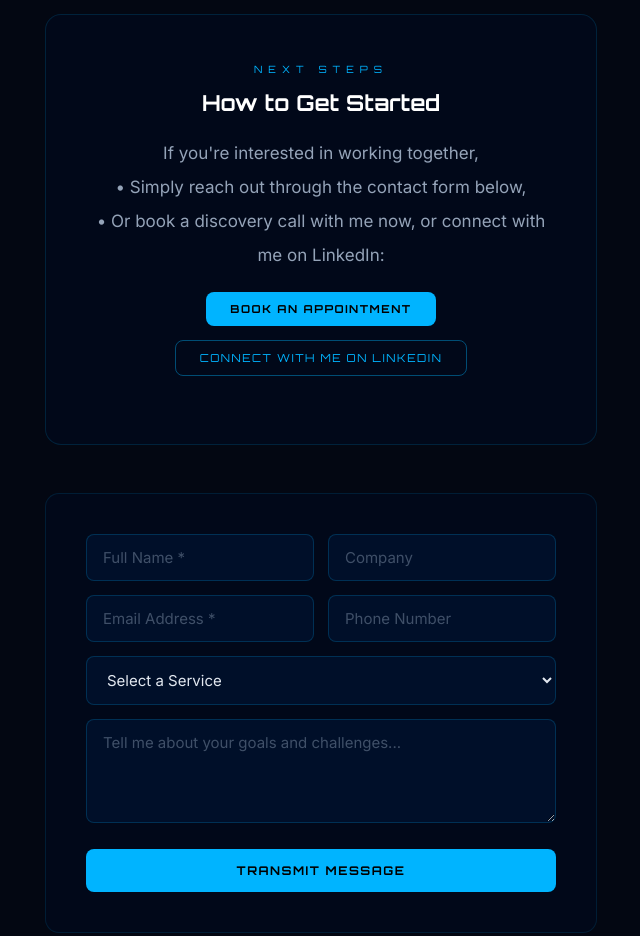
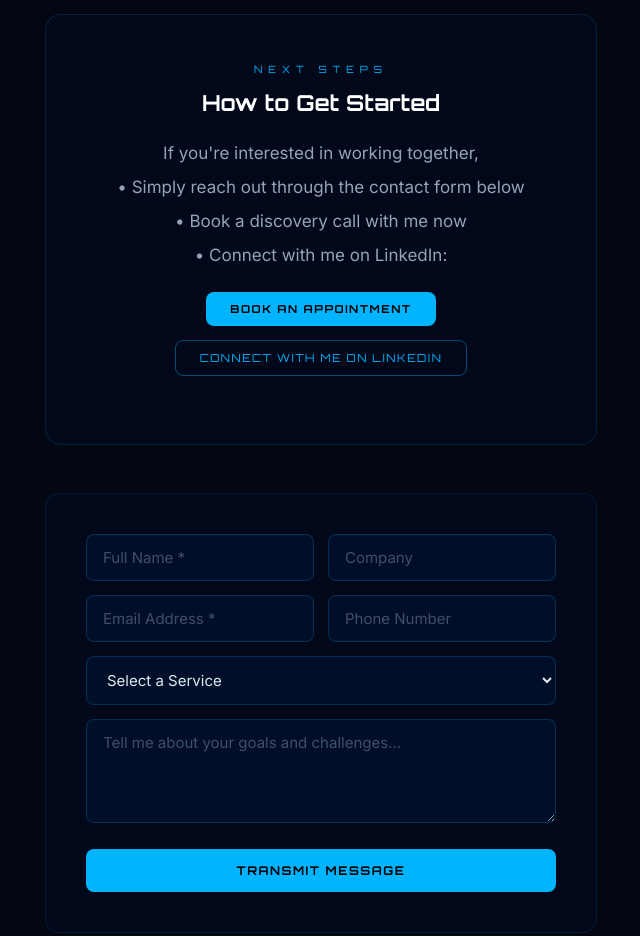
Before and after one commit to dustybrown1/dlbconsulting, a React (Vite) app: page / in a window 1280 px wide. Shown: the part 4160-5096 px from the top of the page, without its empty margins (319-959 px from the left). Built offline with nearby package versions, Linux system fonts and the light colour scheme; a web font is replaced by a local one.

Commit message:
Update App.jsx

```diff
--- a/src/App.jsx
+++ b/src/App.jsx
@@ -298,8 +298,9 @@ export default function App() {
           <h3 style={{ fontFamily: "Orbitron", fontSize: isMobile ? 18 : 22, fontWeight: 700, color: "#fff", marginBottom: 20, textAlign: "center" }}>How to Get Started</h3>
           <p style={{ color: "#94a3b8", fontSize: 17, lineHeight: 2, textAlign: "center" }}>
             If you're interested in working together,<br />
-            • Simply reach out through the contact form below,<br />
-            • Or book a discovery call with me now, or connect with me on LinkedIn:
+            • Simply reach out through the contact form below <br />
+            • Book a discovery call with me now <br />
+            • Connect with me on LinkedIn:
           </p>
           <div style={{ display: "flex", flexWrap: "wrap", gap: 14, justifyContent: "center", marginTop: 20 }}>
             <a href="https://calendar.app.google/8JqcJzudikZsmBUs7" target="_blank" rel="noopener noreferrer" style={{ textDecoration: "none" }}>
```
